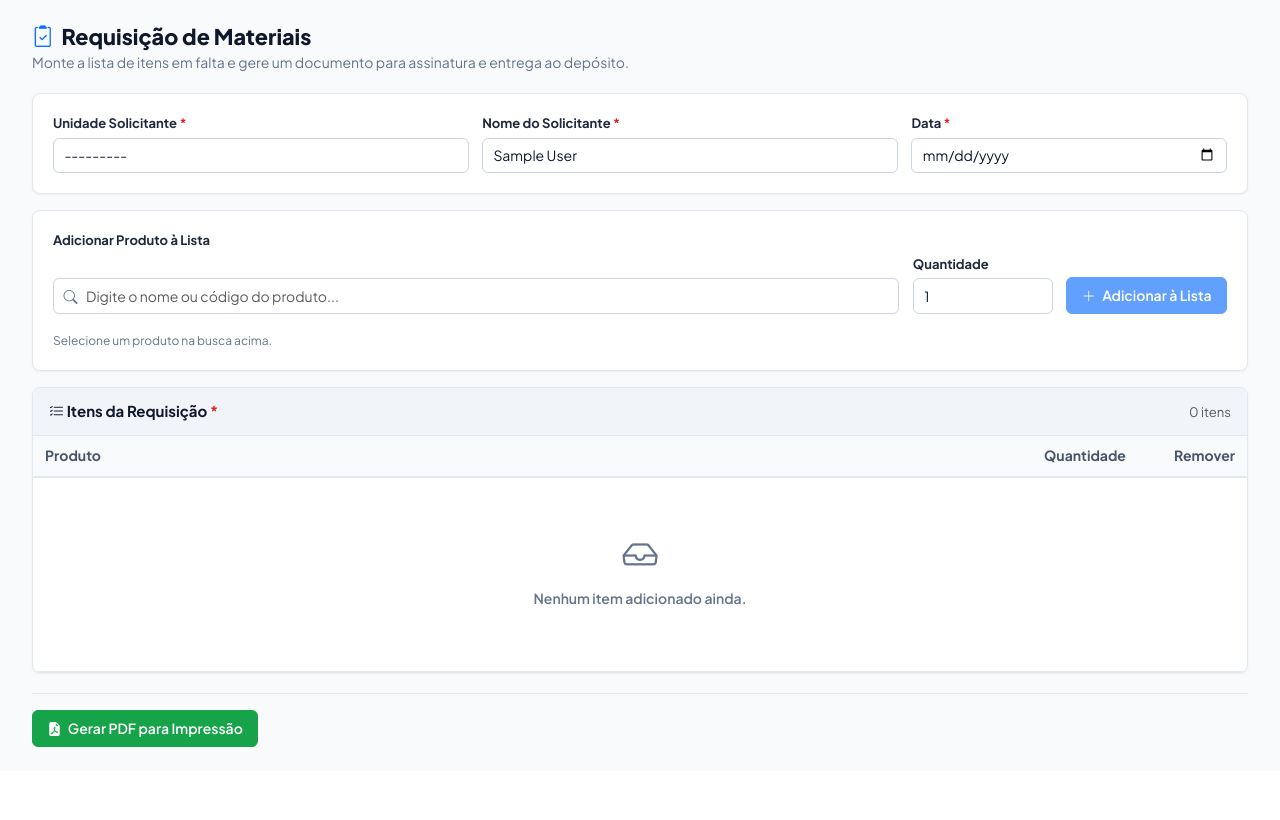
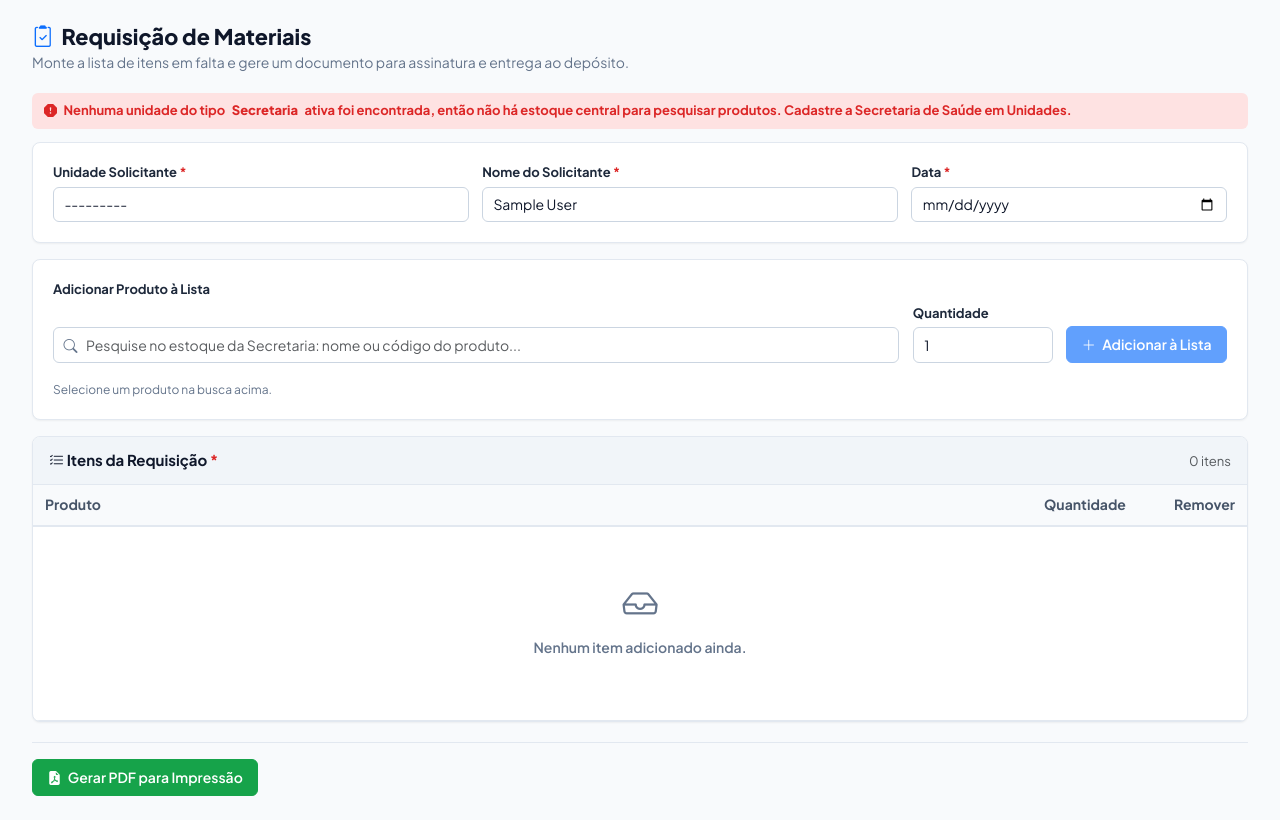
Before and after one commit to JuanVitorio/gerencia_armazem_saude, a Django app: page /requisicao/ in a window 1280 px wide. Shown: the part 91-911 px from the top of the page. Before the commit the page ends 838 px from the top, so only its background shows below. Run offline with Django 5.2, Linux system fonts and the light colour scheme; a user stored in the database is signed in; data comes from the database, SQL or seed files in the repository; tables that the repository leaves empty hold one stand-in row (values such as "Sample post").

Commit message:
refactor: A requisição buscava no db da unidade, agora pesquisa nas secretarias ativas.

```diff
--- a/estoque/templates/estoque/requisicao_form.html
+++ b/estoque/templates/estoque/requisicao_form.html
@@ -23,12 +23,26 @@
             <h1 class="page-title">
                 <i class="bi bi-clipboard2-check text-primary"></i> Requisição de Materiais
             </h1>
-            <p class="page-subtitle">Monte a lista de itens em falta e gere um documento para assinatura e entrega ao depósito.</p>
+            <p class="page-subtitle">
+                Monte a lista de itens em falta e gere um documento para assinatura e entrega ao depósito.
+                {% if estoque_central %}
+                Os produtos pesquisados são do estoque da
+                <strong>{% for u in estoque_central %}{{ u.nome }}{% if not forloop.last %}, {% endif %}{% endfor %}</strong>.
+                {% endif %}
+            </p>
         </div>
     </div>
 
     <!-- Div dinamica para mensagens de alerta via JS -->
     <div id="js-alert-container"></div>
+
+    {% if not estoque_central %}
+    <div class="alert-inline alert-inline-danger">
+        <i class="bi bi-exclamation-octagon-fill"></i>
+        Nenhuma unidade do tipo <strong>Secretaria</strong> ativa foi encontrada, então não há estoque central
+        para pesquisar produtos. Cadastre a Secretaria de Saúde em Unidades.
+    </div>
+    {% endif %}
 
     {% for error in form.non_field_errors %}
     <div class="alert-inline alert-inline-danger">
@@ -82,7 +96,7 @@
                     <div class="produto-busca-wrap">
                         <i class="bi bi-search produto-busca-icon"></i>
                         <input type="text" id="req-produto-input" class="form-control produto-busca-input"
-                               placeholder="Digite o nome ou código do produto..." autocomplete="off">
+                               placeholder="Pesquise no estoque da Secretaria: nome ou código do produto..." autocomplete="off">
                         <div class="produto-busca-dropdown" id="req-produto-dropdown"></div>
                     </div>
                 </div>
@@ -98,7 +112,7 @@
             </div>
             <small class="form-hint" id="req-produto-selecionado-hint">Selecione um produto na busca acima.</small>
 
-            <!-- Catálogo de produtos permitidos ao usuário — fonte de dados para a busca (oculto) -->
+            <!-- Catálogo do estoque central (Secretaria) — fonte de dados para a busca (oculto) -->
             <select id="req-produtos-catalogo" class="d-none">
                 <option value=""></option>
                 {% for p in produtos %}
@@ -257,7 +271,7 @@
         produtoSelecionado = produto;
         input.value = produto.label;
         btnAdd.disabled = false;
-        hint.textContent = 'Estoque atual: ' + (produto.qtd || '0') + ' ' + produto.unidade;
+        hint.textContent = 'Estoque na Secretaria: ' + (produto.qtd || '0') + ' ' + produto.unidade;
     });
 
     input.addEventListener('input', function () {
--- a/estoque/views.py
+++ b/estoque/views.py
@@ -64,6 +64,23 @@
     if unidade is not None:
         queryset = queryset.filter(unidade=unidade)
     return queryset
+
+
+def get_unidades_estoque_central():
+    """
+    Unidades que funcionam como estoque central: as do tipo Secretaria
+    (ex: "Secretaria de Saúde") que estejam ativas. Cada posto tem o seu
+    estoque próprio, mas é da Secretaria o estoque de onde os postos
+    requisitam materiais.
+    """
+    return Unidade.objects.filter(tipo=Unidade.SECRETARIA, ativa=True)
+
+
+def produtos_do_estoque_central(queryset=None):
+    """Filtra o queryset de Produto pelo(s) estoque(s) central(is) (Secretaria)."""
+    if queryset is None:
+        queryset = Produto.objects.all()
+    return queryset.filter(unidade__in=get_unidades_estoque_central())
 
 
 def filtrar_movimentacoes_por_usuario(user, queryset=None):
@@ -639,21 +656,25 @@
 
 class RequisicaoView(LoginRequiredMixin, View):
     """
-    Tela onde o usuário de uma unidade monta uma lista de itens em falta
-    (produto + quantidade) e gera um PDF formatado para impressão, a ser
-    assinado e entregue ao responsável pelo depósito.
+    Tela onde o usuário de uma unidade (posto) monta uma lista de itens em
+    falta (produto + quantidade) e gera um PDF formatado para impressão, a
+    ser assinado e entregue ao responsável pelo depósito.
+
+    Os produtos pesquisados são sempre os do ESTOQUE CENTRAL — o estoque da
+    Secretaria de Saúde (Unidade do tipo Secretaria) — e não os da unidade
+    do usuário: o posto requisita à Secretaria aquilo que ela tem em estoque.
 
     A lista de itens é montada no cliente (JS) e chega ao POST serializada
     em JSON (ver RequisicaoForm.clean_itens_json). Aqui revalidamos cada
-    produto contra o queryset permitido para o usuário — o mesmo filtro
-    por unidade usado em toda a aplicação — para não permitir que um
-    produto de outra unidade seja injetado no PDF.
+    produto contra o estoque central — o mesmo queryset que alimenta a
+    busca — para não permitir que um produto de outra unidade seja
+    injetado no PDF.
     """
     template_name = 'estoque/requisicao_form.html'
 
     def _produtos_disponiveis(self, request):
-        return filtrar_produtos_por_usuario(
-            request.user,
+        # Independe da unidade do usuário: a busca é sempre no estoque da Secretaria.
+        return produtos_do_estoque_central(
             Produto.objects.filter(ativo=True).select_related('categoria', 'unidade'),
         ).order_by('nome')
 
@@ -663,6 +684,13 @@
         if unidade_usuario is not None:
             return Unidade.objects.filter(pk=unidade_usuario.pk)
         return None
+
+    def _contexto(self, request, form, produtos):
+        return {
+            'form': form,
+            'produtos': produtos,
+            'estoque_central': list(get_unidades_estoque_central()),
+        }
 
     def get(self, request):
         unidade_usuario = get_unidade_do_usuario(request.user)
@@ -674,10 +702,9 @@
             initial['unidade'] = unidade_usuario.pk
 
         form = RequisicaoForm(initial=initial, unidade_queryset=self._unidade_queryset(unidade_usuario))
-        return render(request, self.template_name, {
-            'form': form,
-            'produtos': self._produtos_disponiveis(request),
-        })
+        return render(request, self.template_name, self._contexto(
+            request, form, self._produtos_disponiveis(request),
+        ))
 
     def post(self, request):
         unidade_usuario = get_unidade_do_usuario(request.user)
@@ -694,12 +721,12 @@
             for item in itens_brutos:
                 produto = produtos_map.get(item['produto_id'])
                 if produto is None:
-                    continue  # produto inválido ou fora do alcance do usuário — ignorado silenciosamente
+                    continue  # produto inválido ou fora do estoque central — ignorado silenciosamente
                 itens_finais.append({'produto': produto, 'quantidade': item['quantidade']})
 
             if not itens_finais:
                 messages.error(request, 'Nenhum item válido encontrado na lista. Adicione os itens novamente.')
-                return render(request, self.template_name, {'form': form, 'produtos': produtos_disponiveis})
+                return render(request, self.template_name, self._contexto(request, form, produtos_disponiveis))
 
             buffer = relatorios.relatorio_requisicao(
                 unidade=form.cleaned_data['unidade'],
@@ -711,7 +738,7 @@
             response['Content-Disposition'] = 'inline; filename="requisicao_materiais.pdf"'
             return response
 
-        return render(request, self.template_name, {'form': form, 'produtos': produtos_disponiveis})
+        return render(request, self.template_name, self._contexto(request, form, produtos_disponiveis))
 
 
 # ---------------------------------------------------------------------------
```
